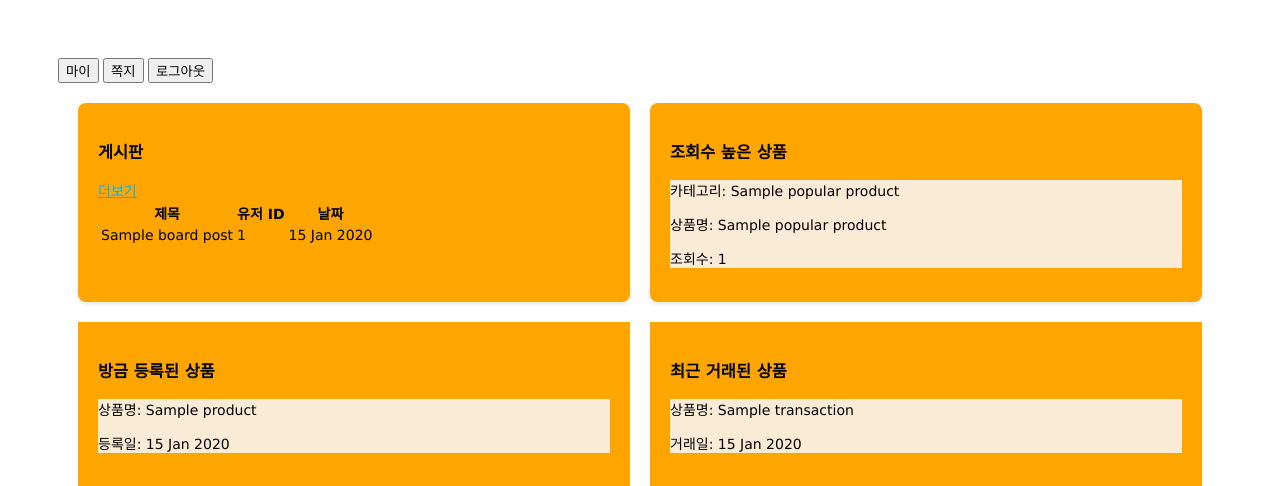
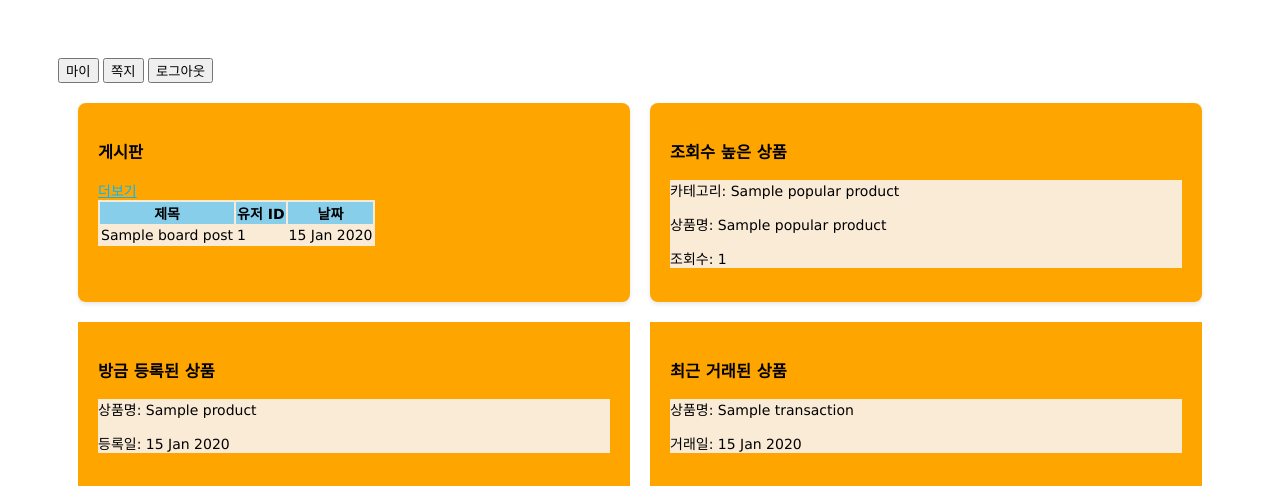
Before and after one commit to tipingi/joonggoMarket, a Node server app: template views/dashboard.ejs in a window 1280 px wide. Shown: the top 486 px of the page. Run offline with Node 20, Linux system fonts and the light colour scheme; the template is opened without the code that fills it: most values are stand-ins (such as "Sample title", 1, 10 or a date in 2020).

Commit message:
2차 수정

```diff
--- a/views/dashboard.ejs
+++ b/views/dashboard.ejs
@@ -19,6 +19,12 @@
             padding: 20px;
             border-radius: 8px;
             box-shadow: 0px 2px 4px rgba(0,0,0,0.1);
+        }
+        table{
+            background-color: antiquewhite;
+        }
+        table thead th{
+            background-color: skyblue;
         }
         .popular-product{
             background-color: orange;
```
